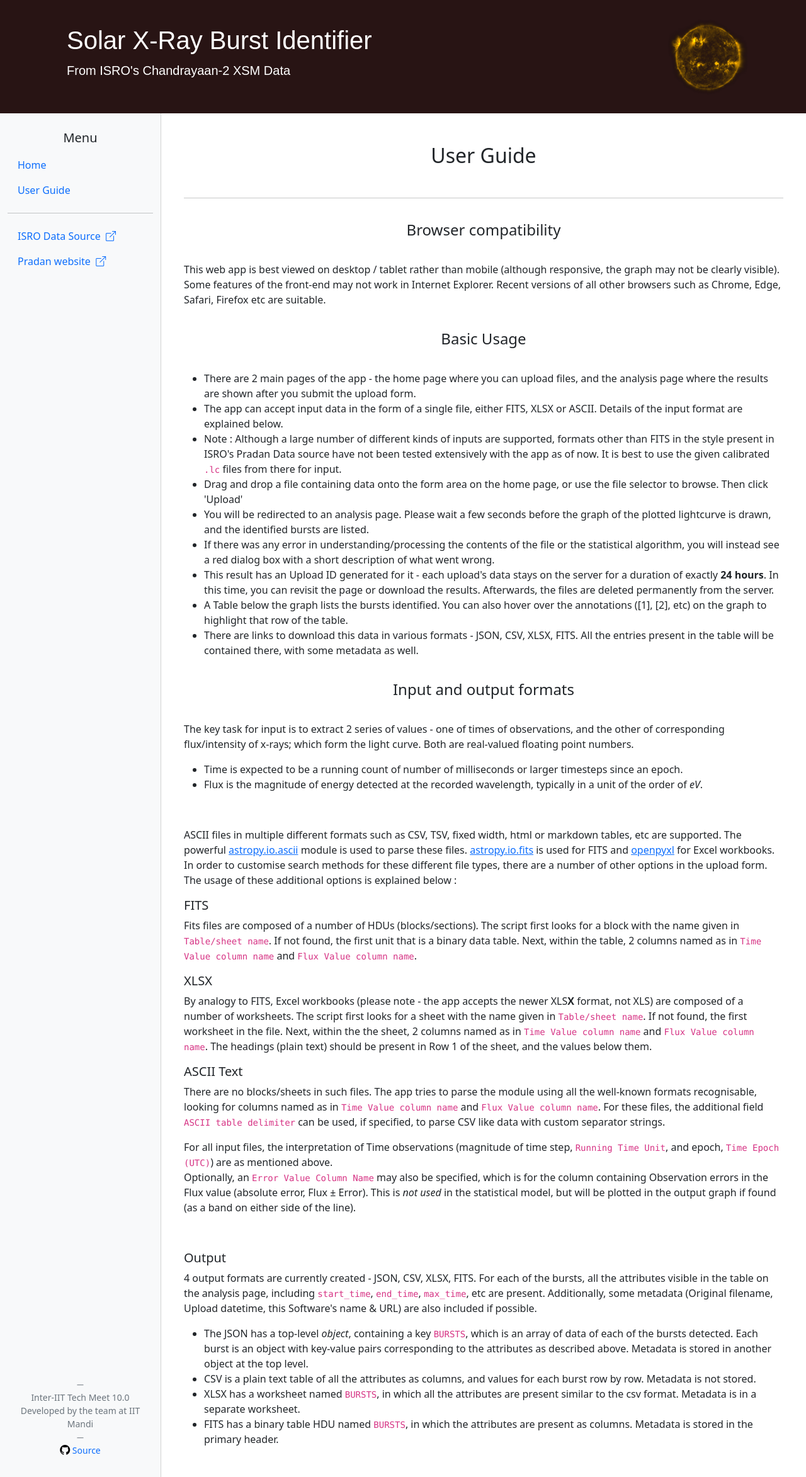
After one commit to STAC-IITMandi/xray-burst-detection, a Flask app: page /guide in a window 1280 px wide. The commit adds this page. Shown: the whole page at 63% size. Run offline with Flask 2, Linux system fonts and the light colour scheme; some libraries are stand-ins or nearby versions; some web fonts are replaced.

Commit message:
Added User guide

```diff
--- a/app.py
+++ b/app.py
@@ -47,6 +47,11 @@ def landing_page():
     """Home page. User can upload files from here"""
     return render_template('landing.html')
 
+@app.route('/guide')
+def guide_page():
+    """User Guide. Info on working of the app"""
+    return render_template('guide.html')
+
 
 @app.route('/analysis', methods=['GET','POST'])
 def analysis_page():
@@ -74,10 +79,10 @@ def analysis_page():
         fileparsers.DATA.add_row(
             [id,datetime.datetime.now(),f.filename,'PROCESSING','',False]
         )
-        # t = threading.Thread(target=fileparsers.analyse,
-        #                      args=(id, request.form))
-        # t.start()
-        fileparsers.analyse(id, request.form)
+        t = threading.Thread(target=fileparsers.analyse,
+                             args=(id, request.form))
+        t.start()
+        # fileparsers.analyse(id, request.form)
 
         return redirect(f'/analysis?upload={id}', 303)
 
@@ -185,7 +190,13 @@ def cleaner():
 
 
 if __name__ == '__main__':
+    print("""___________________________________________________
+
+Server starting...
+Please visit http://localhost:5115/ in your browser
+___________________________________________________
+""")
     _debug = os.environ.get('DEBUG','').lower() == 'true'
     _cleanerprocess = threading.Thread(target=cleaner)
     _cleanerprocess.start()
-    app.run(host='0.0.0.0', port=5000, debug=_debug)
+    app.run(host='0.0.0.0', port=5115, debug=_debug)
--- a/templates/base.html
+++ b/templates/base.html
@@ -31,20 +31,19 @@
     <aside class="col-sm-auto collapse show bg-light d-flex flex-column justify-content-between" id="sidebar">
         <ul class="nav flex-column mt-3">
             <li class="nav-item text-center py-2"><strong class="lead">Menu</strong></li>
-            <li class="nav-item"><a class="nav-link rounded-2" href="">Home</a></li>
-            <li class="nav-item"><a class="nav-link rounded-2" href="">User Guide</a></li>
+            <li class="nav-item"><a class="nav-link rounded-2" href="/">Home</a></li>
+            <li class="nav-item"><a class="nav-link rounded-2" href="/guide">User Guide</a></li>
             <hr/>
-            <li class="nav-item"><a class="nav-link rounded-2" href="" target="_blank">
+            <li class="nav-item"><a class="nav-link rounded-2" href="https://www.prl.res.in/ch2xsm/xsm_observations" target="_blank">
                 ISRO Data Source &nbsp;<i class="bi bi-box-arrow-up-right"></i></a></li>
-            <li class="nav-item"><a class="nav-link rounded-2" href="" target="_blank">
+            <li class="nav-item"><a class="nav-link rounded-2" href="https://pradan.issdc.gov.in/pradan/" target="_blank">
                 Pradan website &nbsp;<i class="bi bi-box-arrow-up-right"></i></a></li>
         </ul>
         <p class="px-3 py-3 text-muted text-center small">
             &HorizontalLine; <br/>
             Inter-IIT Tech Meet 10.0 <br/>Developed by the team at<wbr/> IIT Mandi <br/>
-            &HorizontalLine; <br/> <a href="" target="_blank" style="text-decoration: none;">
-                <i class="bi bi-github h6 text-black"></i>&nbsp;Source
-            </a>
+            &HorizontalLine; <br/> <a href="https://github.com/STAC-IITMandi/xray-burst-detection" target="_blank" style="text-decoration: none;">
+                <i class="bi bi-github h6 text-black"></i>&nbsp;Source</a>
         </p>
     </aside>
     <main class="col">
--- /dev/null
+++ b/templates/guide.html
@@ -0,0 +1,76 @@
+{% extends 'base.html' %}
+
+{% block titlename %}Guide | {% endblock titlename %}
+
+{% block head_additions %}
+    <style>
+        h2, h3, h4, .h2, .h3, .h4 {
+            text-align: center;
+            margin: 1.5em auto;
+        }
+    </style>
+{% endblock %}
+
+{% block content %}
+    <div class="container mx-auto my-5">
+        <h2 class="mx-3">User Guide</h2>
+        <hr/>
+        <section>
+            <h4>Browser compatibility</h4>
+            <p>
+                This web app is best viewed on desktop / tablet rather than mobile (although responsive, the graph may not be clearly visible). <br/>
+                Some features of the front-end may not work in Internet Explorer. Recent versions of all other browsers such as Chrome, Edge, Safari, Firefox etc are suitable.
+            </p>
+        </section>
+        <section>
+            <h4>Basic Usage</h4>
+            <ul>
+                <li>There are 2 main pages of the app - the home page where you can upload files, and the analysis page where the results are shown after you submit the upload form. </li>
+                <li>The app can accept input data in the form of a single file, either FITS, XLSX or ASCII. Details of the input format are explained below.</li>
+                <li>Note : Although a large number of different kinds of inputs are supported, formats other than FITS in the style present in ISRO's Pradan Data source have not been tested extensively with the app as of now.
+                    It is best to use the given calibrated <code>.lc</code> files from there for input.</li>
+                <li>Drag and drop a file containing data onto the form area on the home page, or use the file selector to browse. Then click 'Upload'</li>
+                <li>You will be redirected to an analysis page. Please wait a few seconds before the graph of the plotted lightcurve is drawn, and the identified bursts are listed.</li>
+                <li>If there was any error in understanding/processing the contents of the file or the statistical algorithm, you will instead see a red dialog box with a short description of what went wrong.</li>
+                <li>This result has an Upload ID generated for it - each upload's data stays on the server for a duration of exactly <strong>24 hours</strong>. In this time, you can revisit the page or download the results.
+                    Afterwards, the files are deleted permanently from the server.</li>
+                <li>A Table below the graph lists the bursts identified. You can also hover over the annotations ([1], [2], etc) on the graph to highlight that row of the table.</li>
+                <li>There are links to download this data in various formats - JSON, CSV, XLSX, FITS. All the entries present in the table will be contained there, with some metadata as well.</li>
+            </ul>
+        </section>
+        <section>
+            <h4>Input and output formats</h4>
+            <p>
+                The key task for input is to extract 2 series of values - one of times of observations, and the other of corresponding flux/intensity of x-rays; which form the light curve. Both are real-valued floating point numbers. <ul><li>Time is expected to be a running count of number of milliseconds or larger timesteps since an epoch. </li><li>Flux is the magnitude of energy detected at the recorded wavelength, typically in a unit of the order of <var>eV</var>.</li></ul><br/>
+            </p><p>
+                ASCII files in multiple different formats such as CSV, TSV, fixed width, html or markdown tables, etc are supported. The powerful <a href="https://docs.astropy.org/en/stable/io/ascii/index.html" target="_blank">astropy.io.ascii</a> module is used to parse these files. <a href="https://docs.astropy.org/en/stable/io/fits/index.html" target="_blank">astropy.io.fits</a> is used for FITS and <a href="https://openpyxl.readthedocs.io/en/stable/" target="_blank">openpyxl</a> for Excel workbooks. In order to customise search methods for these different file types, there are a number of other options in the upload form. The usage of these additional options is explained below :
+            </p>
+            <h5 class="ml-5">FITS</h5>
+            <p>
+                Fits files are composed of a number of HDUs (blocks/sections). The script first looks for a block with the name given in <code>Table/sheet name</code>. If not found, the first unit that is a binary data table. Next, within the table, 2 columns named as in <code>Time Value column name</code> and <code>Flux Value column name</code>.
+            </p>
+            <h5 class="ml-5">XLSX</h5>
+            <p>
+                By analogy to FITS, Excel workbooks (please note - the app accepts the newer XLS<b>X</b> format, not XLS) are composed of a number of worksheets. The script first looks for a sheet with the name given in <code>Table/sheet name</code>. If not found, the first worksheet in the file. Next, within the the sheet, 2 columns named as in <code>Time Value column name</code> and <code>Flux Value column name</code>. The headings (plain text) should be present in Row 1 of the sheet, and the values below them.
+            </p>
+            <h5 class="ml-5">ASCII Text</h5>
+            <p>
+                There are no blocks/sheets in such files. The app tries to parse the module using all the well-known formats recognisable, looking for columns named as in <code>Time Value column name</code> and <code>Flux Value column name</code>. For these files, the additional field <code>ASCII table delimiter</code> can be used, if specified, to parse CSV like data with custom separator strings.
+            </p>
+            <p>
+                For all input files, the interpretation of Time observations (magnitude of time step, <code>Running Time Unit</code>, and epoch, <code>Time Epoch (UTC)</code>) are as mentioned above. <br/>
+                Optionally, an <code>Error Value Column Name</code> may also be specified, which is for the column containing Observation errors in the Flux value (absolute error, Flux ± Error). This is <em>not used</em> in the statistical model, but will be plotted in the output graph if found (as a band on either side of the line).
+            </p><p><br/></p>
+            <h5 class="ml-5">Output</h5>
+            <p>4 output formats are currently created - JSON, CSV, XLSX, FITS. For each of the bursts, all the attributes visible in the table on the analysis page, including <code>start_time</code>, <code>end_time</code>, <code>max_time</code>, etc are present. Additionally, some metadata (Original filename, Upload datetime, this Software's name & URL) are also included if possible.
+                <ul>
+                    <li>The JSON has a top-level <i>object</i>, containing a key <code>BURSTS</code>, which is an array of data of each of the bursts detected. Each burst is an object with key-value pairs corresponding to the attributes as described above. Metadata is stored in another object at the top level.</li>
+                    <li>CSV is a plain text table of all the attributes as columns, and values for each burst row by row. Metadata is not stored.</li>
+                    <li>XLSX has a worksheet named <code>BURSTS</code>, in which all the attributes are present similar to the csv format. Metadata is in a separate worksheet.</li>
+                    <li>FITS has a binary table HDU named <code>BURSTS</code>, in which the attributes are present as columns. Metadata is stored in the primary header.</li>
+                </ul>
+            </p>
+        </section>
+
+    </div>
+    {% endblock %}
```
Also changed, not shown: simpleplot.py (deleted, +0 -27 lines).
